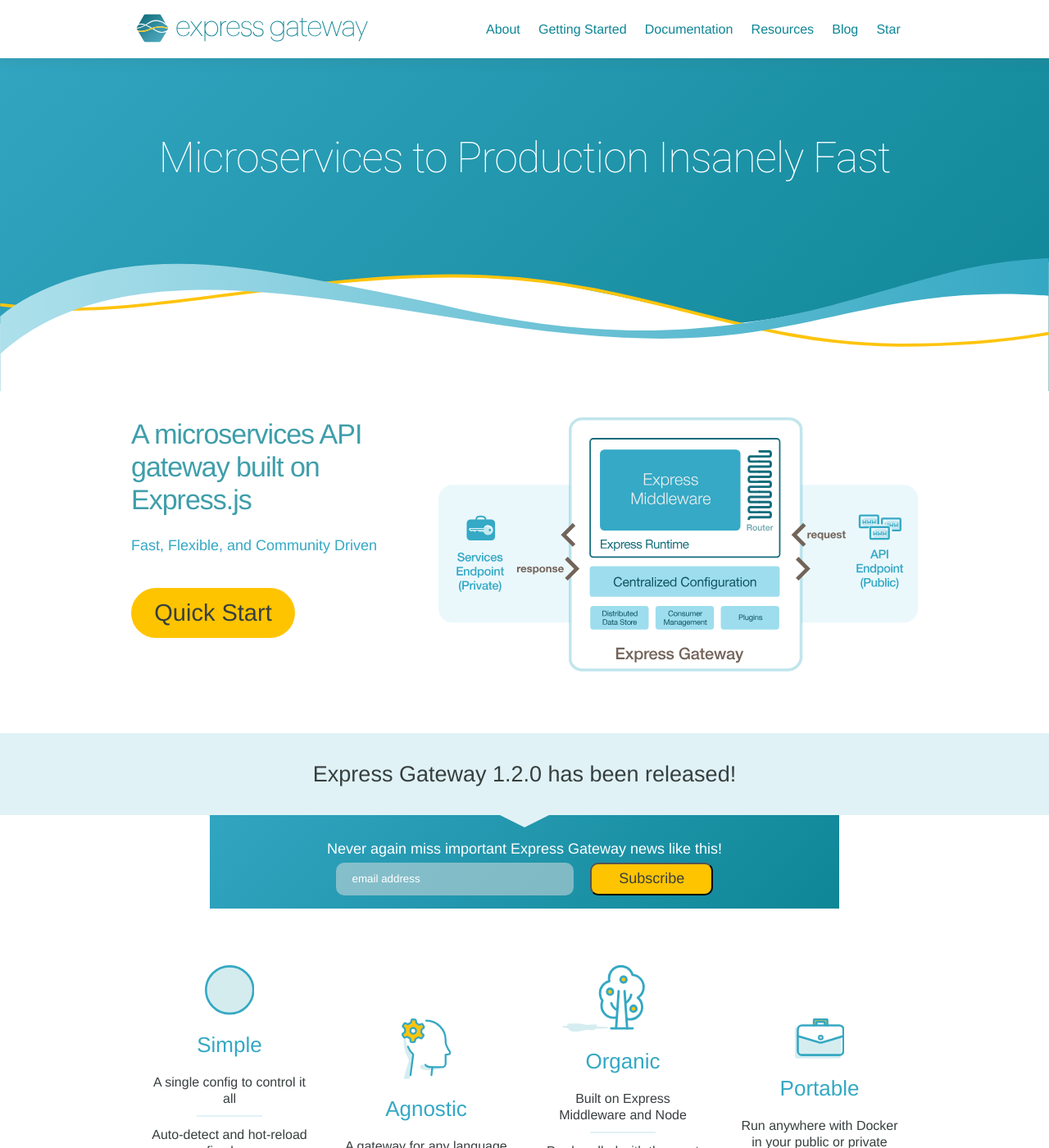
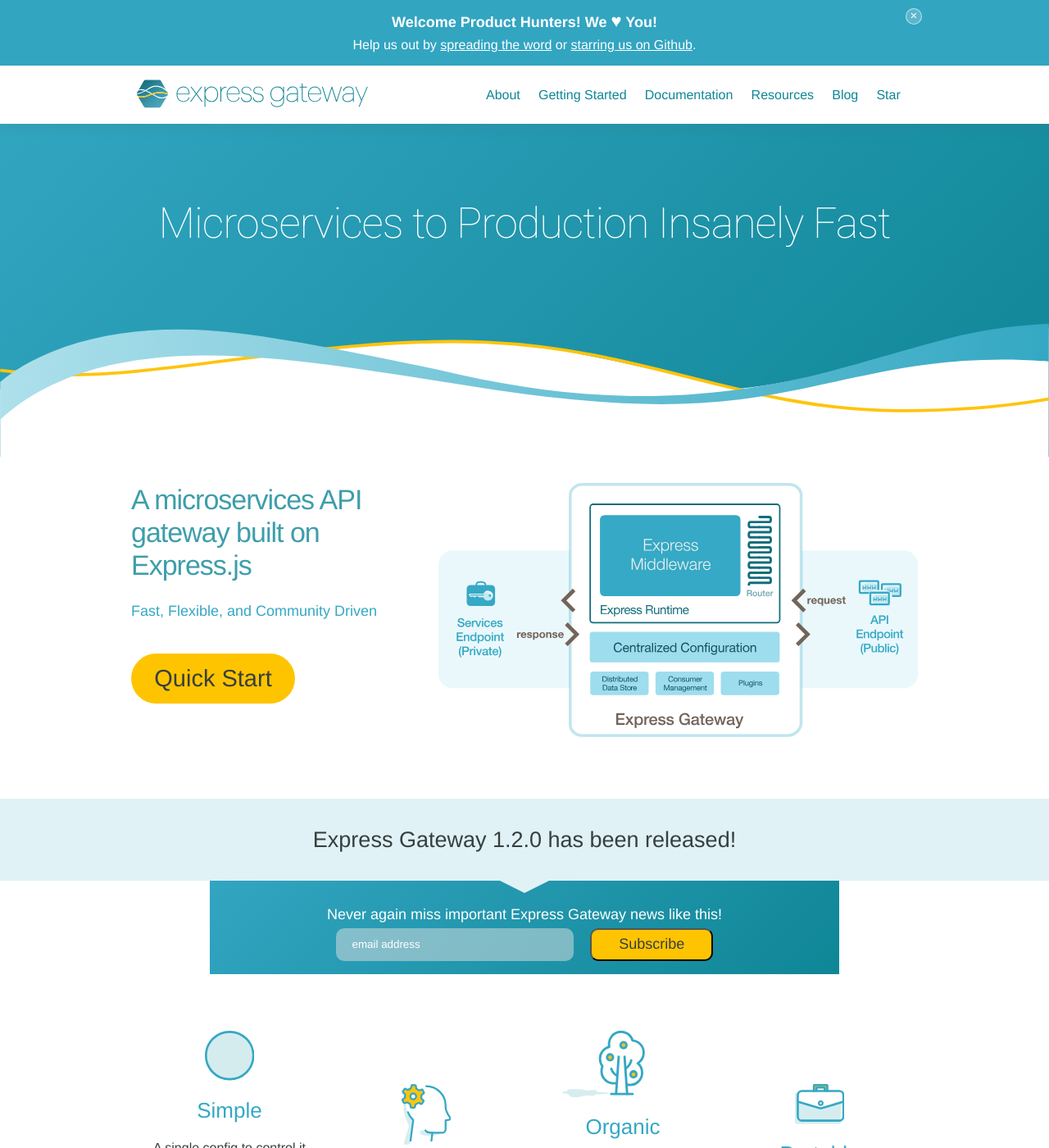
Before and after one commit to ExpressGateway/express-gateway.io, a Jekyll site: the page built from index.md, in a window 1280 px wide and 1400 px high. Shown: the whole window at 82% size. Built offline with Jekyll 4.4.1, drawn with Linux system fonts in a browser that asks for light colours; nearby versions of some CDN libraries; some web fonts are replaced; comment, search, counter and statistics services are not loaded.

Commit message:
Product Hunters banner (#132)
* Product Hunters banner

* added the twitter link

```diff
--- a/_includes/head.html
+++ b/_includes/head.html
@@ -1,5 +1,5 @@
 <!DOCTYPE html>
-<html lang="en">
+<html lang="en" class="without-welcome-banner">
 <head>
   <meta http-equiv="Content-Type" content="text/html; charset=utf-8">
   <link href="http://gmpg.org/xfn/11" rel="profile">
--- a/_includes/header.html
+++ b/_includes/header.html
@@ -17,3 +17,18 @@
     </nav>
   </section>
 </header>
+<section class="welcome-banner">
+  <div class="wrapper">
+    <div class="welcome-banner-title">
+      Welcome Product Hunters! We <span>♥</span> You!
+    </div>
+    <div class="welcome-banner-text">
+      Help us out by
+      <a href="http://ctt.ec/K6N4d" target="_blank">spreading the word</a>
+      or
+      <a href="https://github.com/ExpressGateway/express-gateway" target="_blank">starring us on Github</a>.
+    </div>
+    <div class="welcome-banner-close">×</div>
+  </div>
+</section>
+<div class="welcome-banner-filler"></div>
--- a/_sass/_header.scss
+++ b/_sass/_header.scss
@@ -12,7 +12,11 @@
     align-items: flex-start;
     flex-direction: column-reverse;
     margin-bottom: 10.3125rem;
-
+    margin-top: 80px;
+    transition: margin-top 200ms;
+    @include size(medium600) {
+      margin-top: 60px;
+    }
     .wrapper {
       display: flex;
       align-items: center;
@@ -169,3 +173,86 @@
   }
 
 }
+
+.welcome-banner {
+  position: fixed;
+  top: 0;
+  width: 100%;
+  height: 80px;
+  background-color: #32a5c1;
+  z-index: 51;
+  text-align: center;
+  color: #FFF;
+  overflow: hidden;
+  transition: height 200ms;
+  @include size(medium600) {
+    height: 60px;
+  }
+  @include size(medium) {
+    z-index: 0;
+  };
+  .wrapper {
+    position: relative;
+    .welcome-banner-close {
+      position: absolute;
+      top: -5px;
+      right: -5px;
+      font-size: 15px;
+      color: #FFF;
+      width: 20px;
+      height: 20px;
+      text-align: center;
+      cursor: pointer;
+      background-color: rgba(255, 255, 255, 0.2);
+      border: 1px solid rgba(255, 255, 255, 0.6);
+      border-radius: 50%;
+    }
+  }
+  .welcome-banner-title {
+    width: 100%;
+    font-weight: 600;
+    margin: 15px 0 10px;
+    font-size: $font-size-18;
+    @include size(medium600) {
+      margin: 10px 0 5px;
+      font-size: 0.8rem;
+    }
+    span {
+      font-size: $font-size-22;
+      @include size(medium600) {
+        font-size: $font-size-18;
+      }
+    }
+  }
+  .welcome-banner-text {
+    width: 100%;
+    font-weight: 300;
+    @include size(medium600) {
+      font-size: 0.7rem;
+    }
+    a {
+      color: inherit;
+      text-decoration: underline;
+    }
+  }
+}
+.welcome-banner-filler {
+  margin-top: 80px;
+  transition: margin-top 200ms;
+  @include size(medium600) {
+    margin-top: 60px;
+  }
+}
+
+.without-welcome-banner {
+  .welcome-banner {
+    transition: height 200ms;
+    height: 0;
+  }
+  .site-header,
+  .header-menu-icon,
+  .welcome-banner-filler {
+    transition: margin-top 200ms;
+    margin-top: 0;
+  }
+}
--- a/_sass/_responsive.scss
+++ b/_sass/_responsive.scss
@@ -22,6 +22,11 @@
   	width: 30px;
   	height: 30px;
     z-index: 99;
+    margin-top: 80px;
+    transition: margin-top 200ms;
+    @include size(medium600) {
+      margin-top: 60px;
+    }
     span {
     	margin: 0 auto;
     	position: relative;
--- a/assets/js/scripts.js
+++ b/assets/js/scripts.js
@@ -4,7 +4,15 @@
           urlcheck[i].checked = "true"
 }
 
+var isStorageSupported = typeof(Storage) !== 'undefined';
+
 $(document).ready(function () {
+  // display Welcome Banner if not closed earlier
+  if (isStorageSupported) {
+    if (!localStorage.getItem('welcomeBannerHidden')) {
+      $('html').toggleClass('without-welcome-banner');
+    }
+  }
   //video content swap
   $(".video-container").click(function () {
     $(this).append('<iframe src="https://player.vimeo.com/video/226182256?autoplay=1&title=0&byline=0&portrait=0" style="position:absolute;top:0;left:0;width:100%;height:100%;" frameborder="0" webkitallowfullscreen mozallowfullscreen allowfullscreen></iframe>');
@@ -37,6 +45,14 @@
   $('.toc-responsive-menu-icon').click(function(e){
 			$('.toc-wrapper').toggleClass('toc-wrapper-height');
       $('body').toggleClass('noscroll');
+		});
+
+  // hide Welcome banner
+  $('.welcome-banner-close').click(function(e){
+			$('html').toggleClass('without-welcome-banner');
+      if (isStorageSupported) {
+        localStorage.setItem('welcomeBannerHidden', true);
+      }
 		});
 
   $(window).on('resize',sidebarpadding);
```
